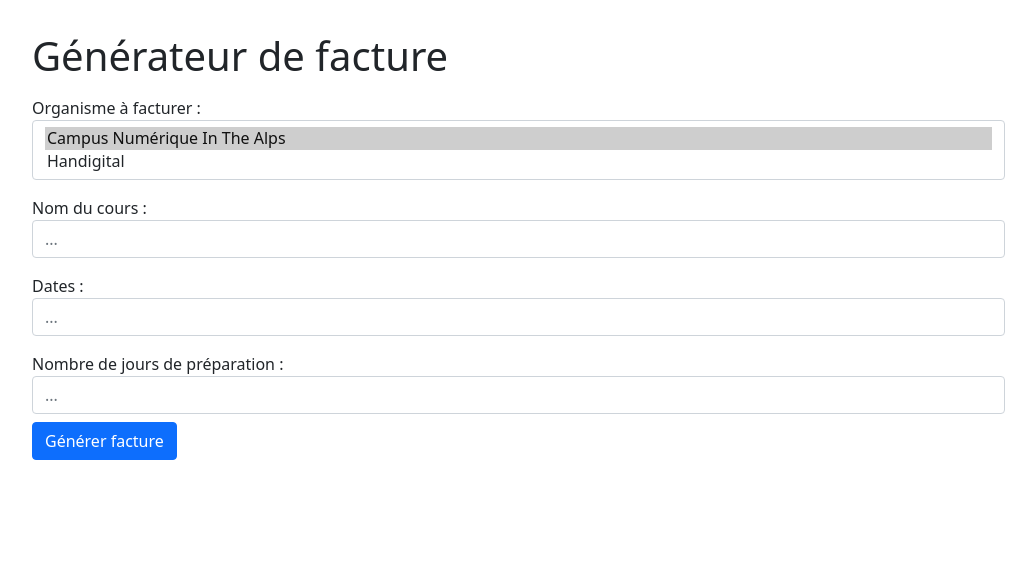
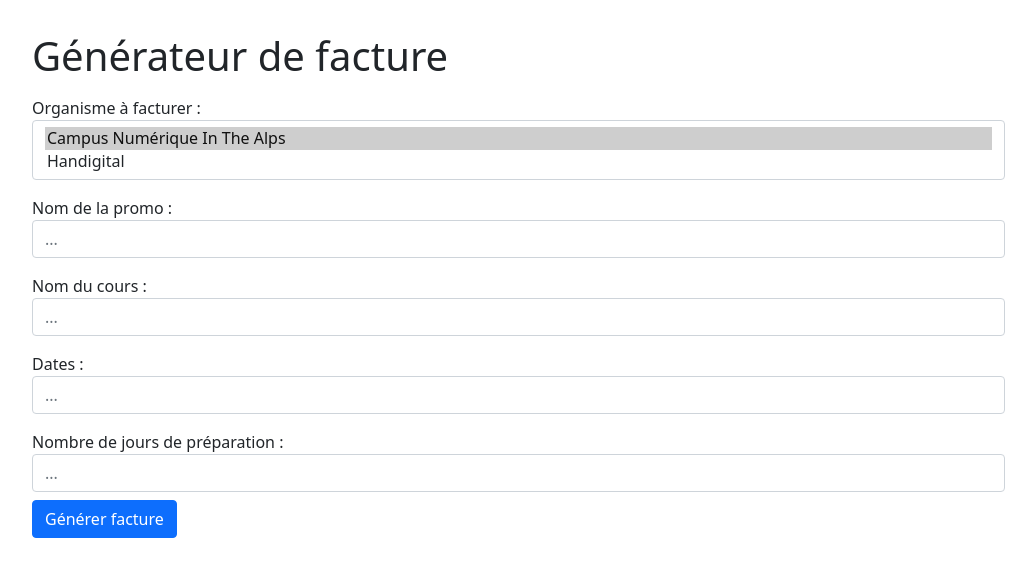
Before and after one commit to gazaboo/factures, a Flask app: page /form in a window 1280 px wide. Shown: the top 577 px of the page, without its empty margins (0-1036 px from the left). Run offline with Flask 2, Linux system fonts and the light colour scheme; some libraries are stand-ins or nearby versions.

Commit message:
fix int nbre jour prepa add promo

```diff
--- a/templates/facture_template.html
+++ b/templates/facture_template.html
@@ -50,7 +50,7 @@
 
     <div class="row objet">
         <div class="col-12">
-            <b>Objet : Facturation Interventions Module "{{data.nom_module}}"</b>
+            <b>Objet : Facturation Interventions Module "{{data.nom_module}}", promotion {{data.nom_promotion}}</b>
         </div>
     </div>
 
@@ -82,8 +82,8 @@
                         <ul>
                             {% for date in data.date_cours %}
                                 {{ date }}
-                                {% if loop.index < data.date_cours|length %}
-                                {% endif %}
+                                <!-- {% if loop.index < data.date_cours|length %}
+                                {% endif %} -->
                             {% endfor %}
                         </ul>
                     </td>
--- a/templates/form.html
+++ b/templates/form.html
@@ -23,6 +23,10 @@
                 </select>
             </div>
             <div class="form-group">
+                <label for="formGroupExampleInput2">Nom de la promo : </label>
+                <input type="text" class="form-control" name="nom_promotion" id="formGroupExampleInput2" placeholder="..." required>
+            </div>
+            <div class="form-group">
                 <label for="formGroupExampleInput2">Nom du cours : </label>
                 <input type="text" class="form-control" name="nom_cours" id="formGroupExampleInput2" placeholder="..." required>
             </div>
--- a/utils.py
+++ b/utils.py
@@ -10,9 +10,10 @@ def get_info(req):
         "prix_journalier":450,
         "date_emission_facture":dt.datetime.today().strftime("%d-%m-%Y"),
         "qte": len(req.get("dates").split(",")),
-        "nbre_jour_prepa": int(req.get("nbre_jours_prepa")),
+        "nbre_jour_prepa": float(req.get("nbre_jours_prepa")),
         "webbrowser": True,
-        "num_facture": dt.datetime.today().strftime("%M%S%f")
+        "num_facture": dt.datetime.today().strftime("%M%S%f"),
+        "nom_promotion": req.get("nom_promotion")
     }
     data["prix_preparation"] = data['nbre_jour_prepa']*data['prix_journalier']
     data["prix_total_animation"] = len(data["date_cours"])*data['prix_journalier']
```
